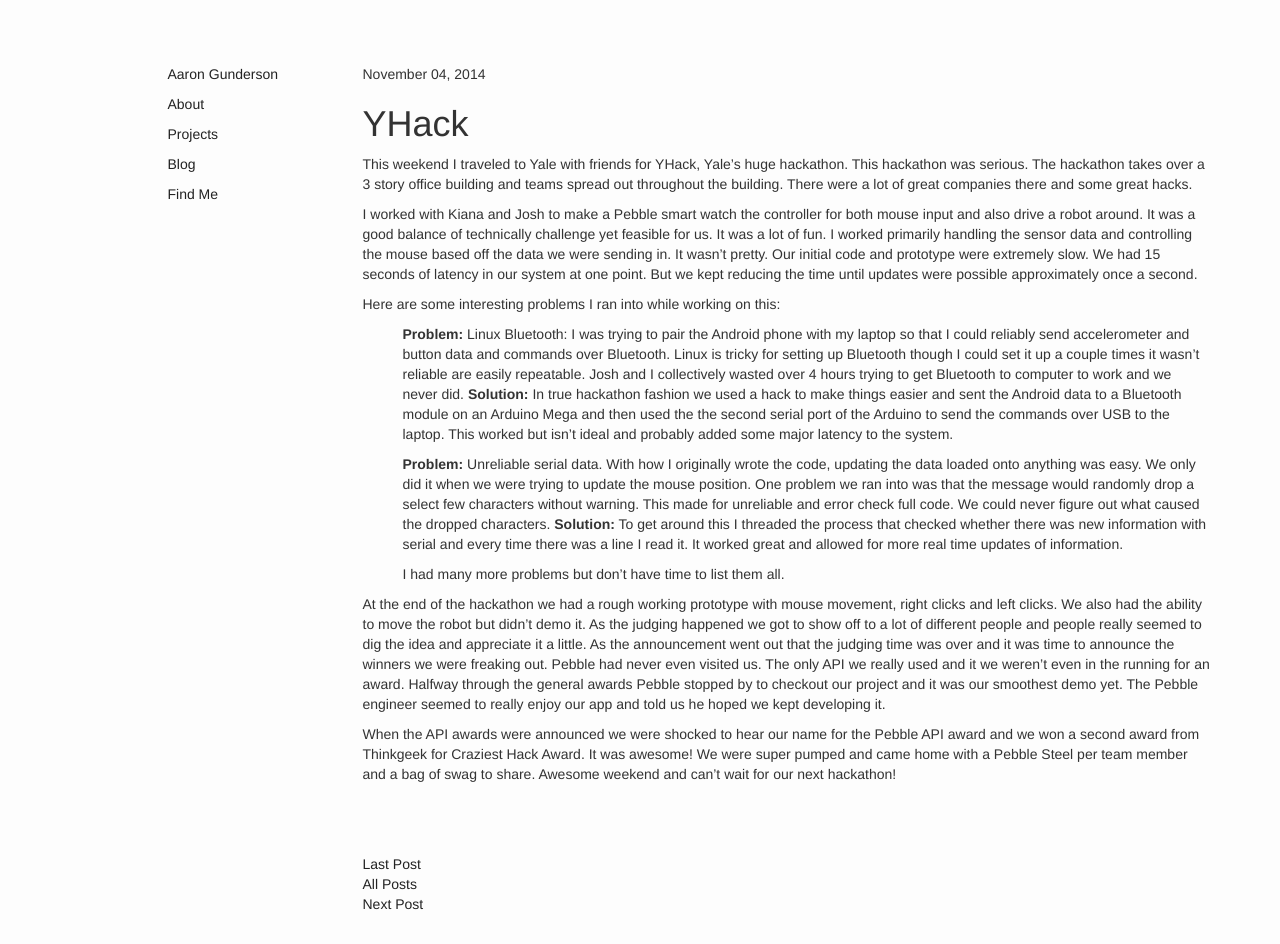
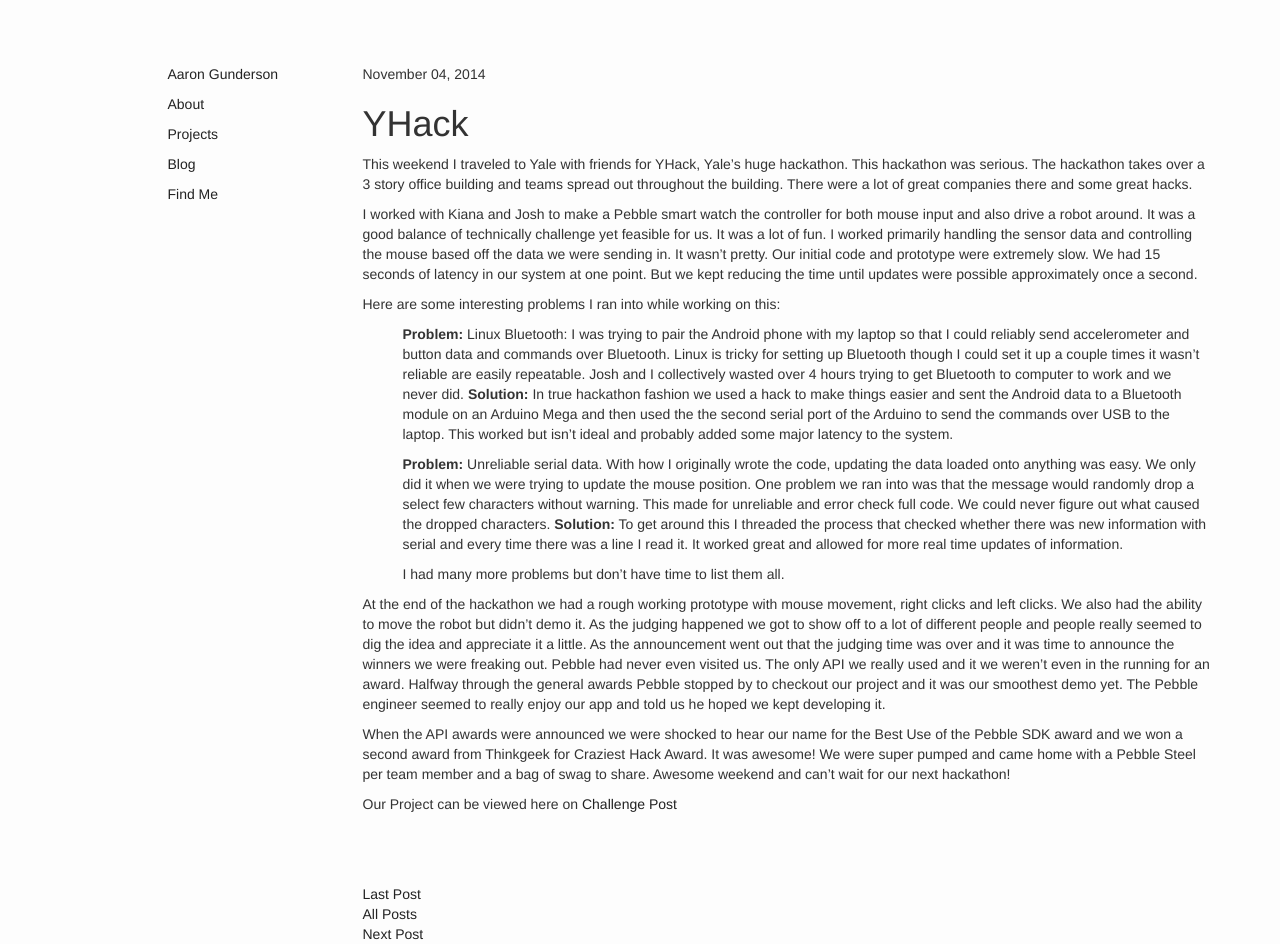
Before and after one commit to agundy/agundy.github.io, a Jekyll site: the page built from _posts/2014-11-04-yhack.md, in a window 1280 px wide. Built offline with Jekyll 4.4.1, drawn with Linux system fonts in a browser that asks for light colours; before the commit the page ends 914 px from its top, so only the background shows below that.

Commit message:
Updated with achievements and link to Challenge Post

```diff
--- a/_posts/2014-11-04-yhack.md
+++ b/_posts/2014-11-04-yhack.md
@@ -18,4 +18,6 @@ Here are some interesting problems I ran into while working on this:
 
 At the end of the hackathon we had a rough working prototype with mouse movement, right clicks and left clicks. We also had the ability to move the robot but didn't demo it. As the judging happened we got to show off to a lot of different people and people really seemed to dig the idea and appreciate it a little. As the announcement went out that the judging time was over and it was time to announce the winners we were freaking out. Pebble had never even visited us. The only API we really used and it we weren't even in the running for an award. Halfway through the general awards Pebble stopped by to checkout our project and it was our smoothest demo yet. The Pebble engineer seemed to really enjoy our app and told us he hoped we kept developing it.
 
-When the API awards were announced we were shocked to hear our name for the Pebble API award and we won a second award from Thinkgeek for Craziest Hack Award. It was awesome! We were super pumped and came home with a Pebble Steel per team member and a bag of swag to share. Awesome weekend and can't wait for our next hackathon!
+When the API awards were announced we were shocked to hear our name for the Best Use of the Pebble SDK award and we won a second award from Thinkgeek for Craziest Hack Award. It was awesome! We were super pumped and came home with a Pebble Steel per team member and a bag of swag to share. Awesome weekend and can't wait for our next hackathon!
+
+Our Project can be viewed here on [Challenge Post](http://challengepost.com/software/rollingstone-table-45)
--- a/about/index.html
+++ b/about/index.html
@@ -24,5 +24,11 @@ header: About
 		<p>
 			My resume can be seen <a href="/assets/Resume.pdf"><b>here</b></a>
 		</p>
+
+		<h3>Achievements</h3>
+		<ul>
+			<li><b>YHack 2014:</b> Best Use of Pebble SDK Award and Craziest Hack by ThinkGeek award. Viewable here on <a
+					href="http://challengepost.com/software/rollingstone-table-45">Challenge Post</a></li>
+		</ul>
 	</div>
 </div>
```
